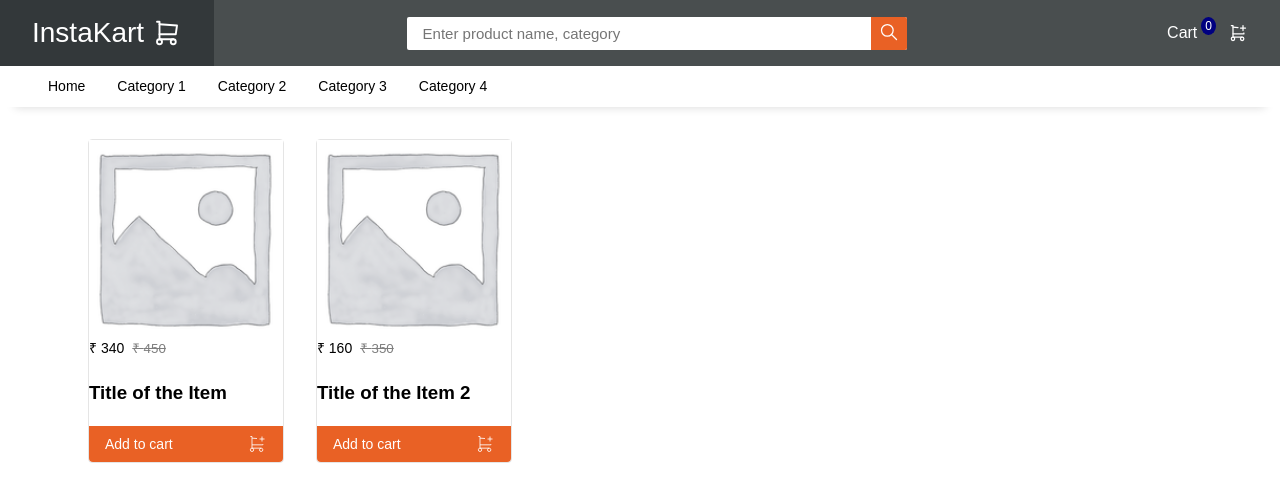
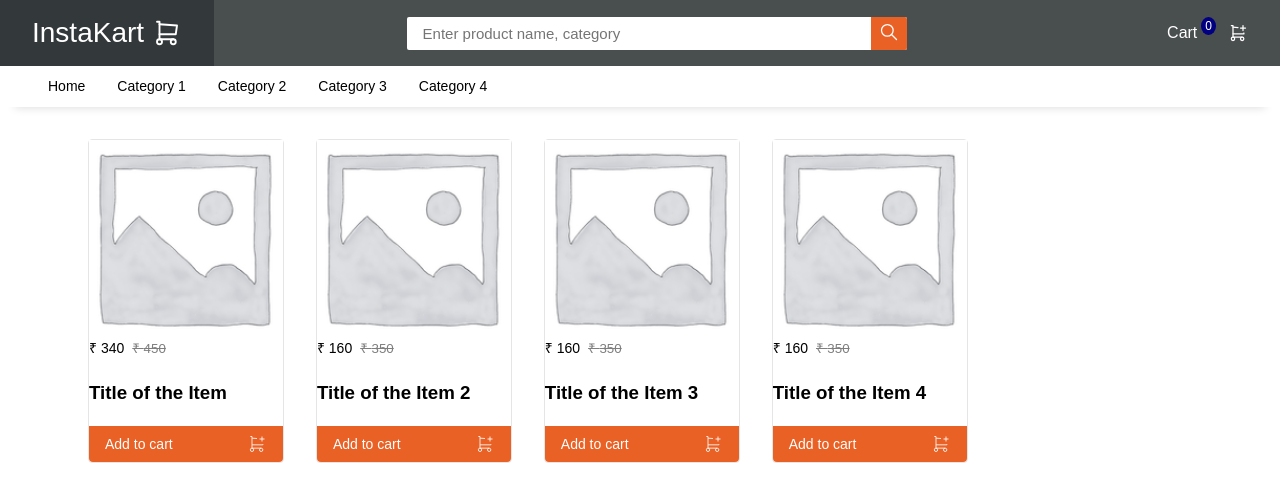
Before and after one commit to Durgesh-97/Commerce-Website, a React (Create React App) app: page / in a window 1280 px wide. Shown: the top 502 px of the page. Built offline with nearby package versions, Linux system fonts and the light colour scheme.

Commit message:
Rendering of list

```diff
--- a/src/components/Products/Products.js
+++ b/src/components/Products/Products.js
@@ -1,7 +1,11 @@
 // import ListItem from "./components/Products/ListItems/ListItem";
+import { useState } from "react";
 import ListItem from "./ListItems/ListItem";
 
-const items = [
+
+const Products = () => {
+    const [items, setItems] = useState(
+        [
             {
                 id: 0,
                 discountedPrice: 340,
@@ -15,15 +19,35 @@ const items = [
                 price: 350,
                 titles: "Title of the Item 2",
                 thumbnail: "placeholder.png"
+            },
+            {
+                id: 2,
+                discountedPrice: 160,
+                price: 350,
+                titles: "Title of the Item 3",
+                thumbnail: "placeholder.png"
+            },
+            {
+                id: 3,
+                discountedPrice: 160,
+                price: 350,
+                titles: "Title of the Item 4",
+                thumbnail: "placeholder.png"
             }
         ]
-
-const Products = () => {
+    )
     return (
         <div className={"product-list"}>
             <div className={"product-list--wrapper"}>
-                <ListItem data={items[0]}></ListItem>
-                <ListItem data={items[1]}></ListItem>
+                {/* <ListItem data={items[0]}></ListItem>
+                <ListItem data={items[1]}></ListItem> */}
+              {
+                items.map(item => {
+                    console.log(item);
+                    return (<ListItem data={item}/>)
+                })
+              }
+
             </div>
         </div>
     )
```
Lines whose indentation alone changed are shown as unchanged.
